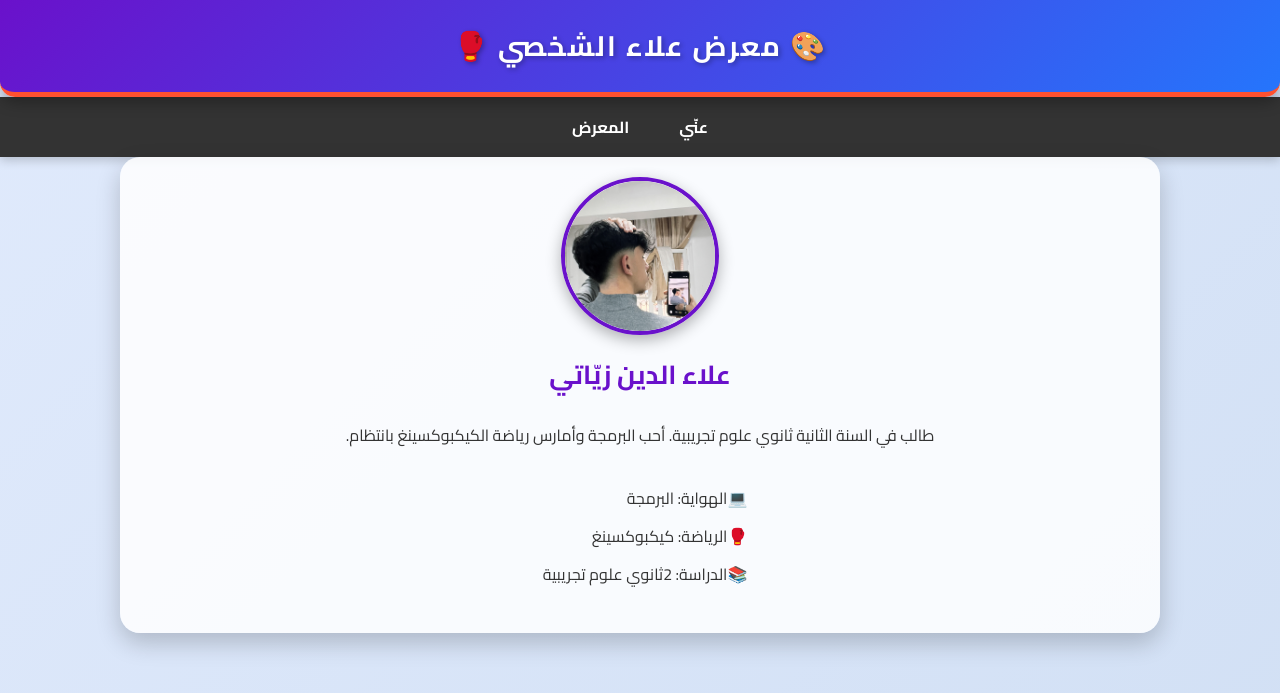
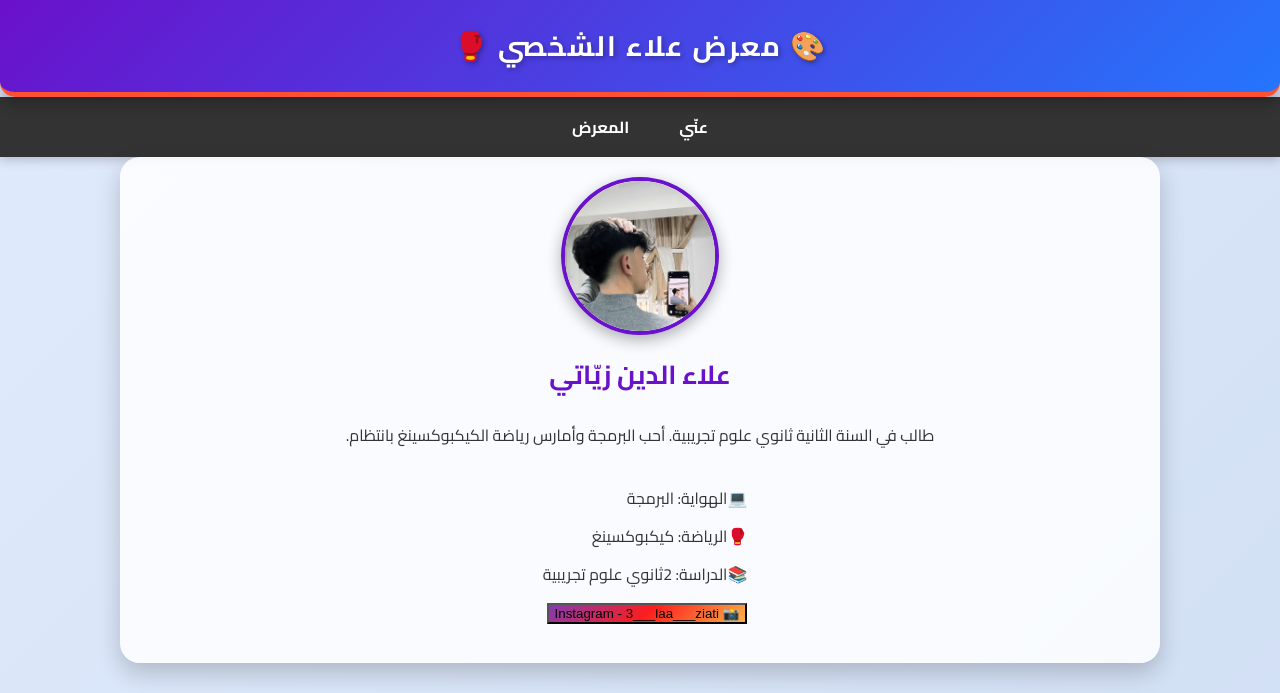
Before and after one commit to alaaziati/Ziatialaaprofil, a plain HTML site: page index.html in a window 1280 px wide. Shown: the top 693 px of the page. Drawn offline with Linux system fonts and the light colour scheme.

Commit message:
Update index.html

```diff
--- a/index.html
+++ b/index.html
@@ -141,6 +141,10 @@ footer {
         <li>💻 <span>الهواية: البرمجة</span></li>
         <li>🥊 <span>الرياضة: كيكبوكسينغ</span></li>
         <li>📚 <span>الدراسة: 2ثانوي علوم تجريبية</span></li>
+        <!-- إضافة رابط الإنستغرام -->
+<button onclick="window.open('https://www.instagram.com/3___laa___ziati','_blank')" style="background:linear-gradient(135deg, #833ab4, #fd1d1d, #fcb045);">
+  📸 Instagram - 3___laa___ziati
+</button>
     </ul>
 </section>
 
```
